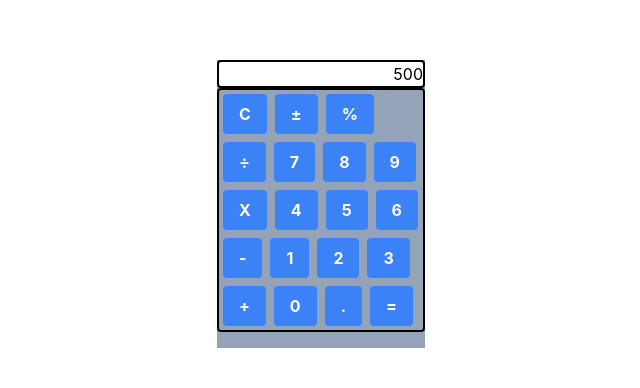
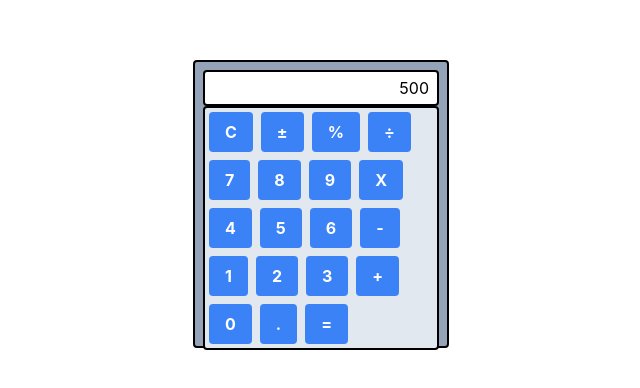
Before and after one commit to tyleryip/react-calculator, a React (Create React App) app in the folder frontend/: page / in a window 1280 px wide. Shown: the part 196-584 px from the top of the page, without its empty margins (319-959 px from the left). Built offline with nearby package versions, Linux system fonts and the light colour scheme.

Commit message:
feat: removed unused files, added more styling

```diff
--- a/frontend/src/components/App/App.tsx
+++ b/frontend/src/components/App/App.tsx
@@ -1,5 +1,4 @@
 import React from "react";
-import logo from "./logo.svg";
 import "./App.css";
 import Calculator from "../Calculator/Calculator";
 
--- a/frontend/src/components/ButtonContainer/ButtonContainer.tsx
+++ b/frontend/src/components/ButtonContainer/ButtonContainer.tsx
@@ -3,7 +3,7 @@ import { ButtonLabels } from "../../constants/Constants";
 
 export default function ButtonContainer() {
   return (
-    <div className="rounded border-black border-2">
+    <div className="rounded border-black border-2 bg-slate-200">
       {ButtonLabels.map((label) => {
         return (
           <button className="bg-blue-500 hover:bg-blue-700 text-white font-bold py-2 px-4 mx-1 my-1 rounded">
--- a/frontend/src/components/Calculator/Calculator.tsx
+++ b/frontend/src/components/Calculator/Calculator.tsx
@@ -7,7 +7,7 @@ export default function Calculator() {
   return (
     <CalculatorContainer>
       <div className="grid place-items-center h-screen">
-        <div className="bg-slate-400 h-72 w-52">
+        <div className="rounded border-2 border-black py-2 px-2 bg-slate-400 h-72 w-64">
           <CalculatorWindow />
           <ButtonContainer />
         </div>
--- a/frontend/src/components/CalculatorContainer/CalculatorContainer.tsx
+++ b/frontend/src/components/CalculatorContainer/CalculatorContainer.tsx
@@ -12,6 +12,7 @@ const initialState: IState = {
   operator: "",
 };
 
+// The only responsibility the CalculatorContainer will have is providing context to children.
 export default function CalculatorContainer(props: any) {
   const [state, dispatch] = useReducer(calculatorReducer, initialState);
 
--- a/frontend/src/components/CalculatorWindow/CalculatorWindow.tsx
+++ b/frontend/src/components/CalculatorWindow/CalculatorWindow.tsx
@@ -6,7 +6,7 @@ export default function CalculatorWindow() {
 
   return (
     <div className="rounded border-black border-2 bg-white">
-      <p className="text-right">
+      <p className="text-right px-2 py-1">
         {state.rightOperand.length === 0 && state.operator.length === 1
           ? state.leftOperand
           : state.rightOperand}
```
Also changed, not shown: 1 other file (tests, documents, lock files or other folders).
